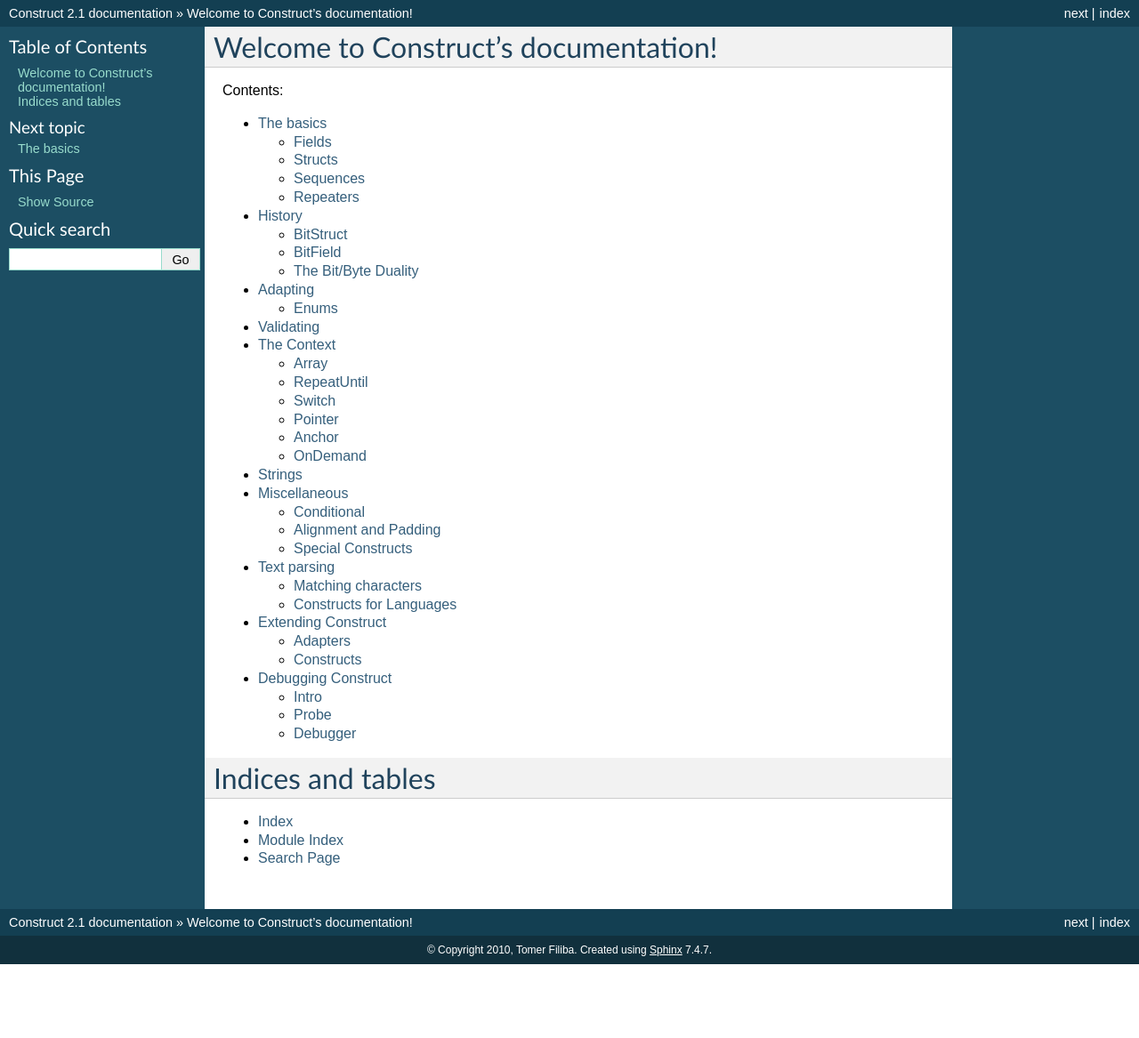
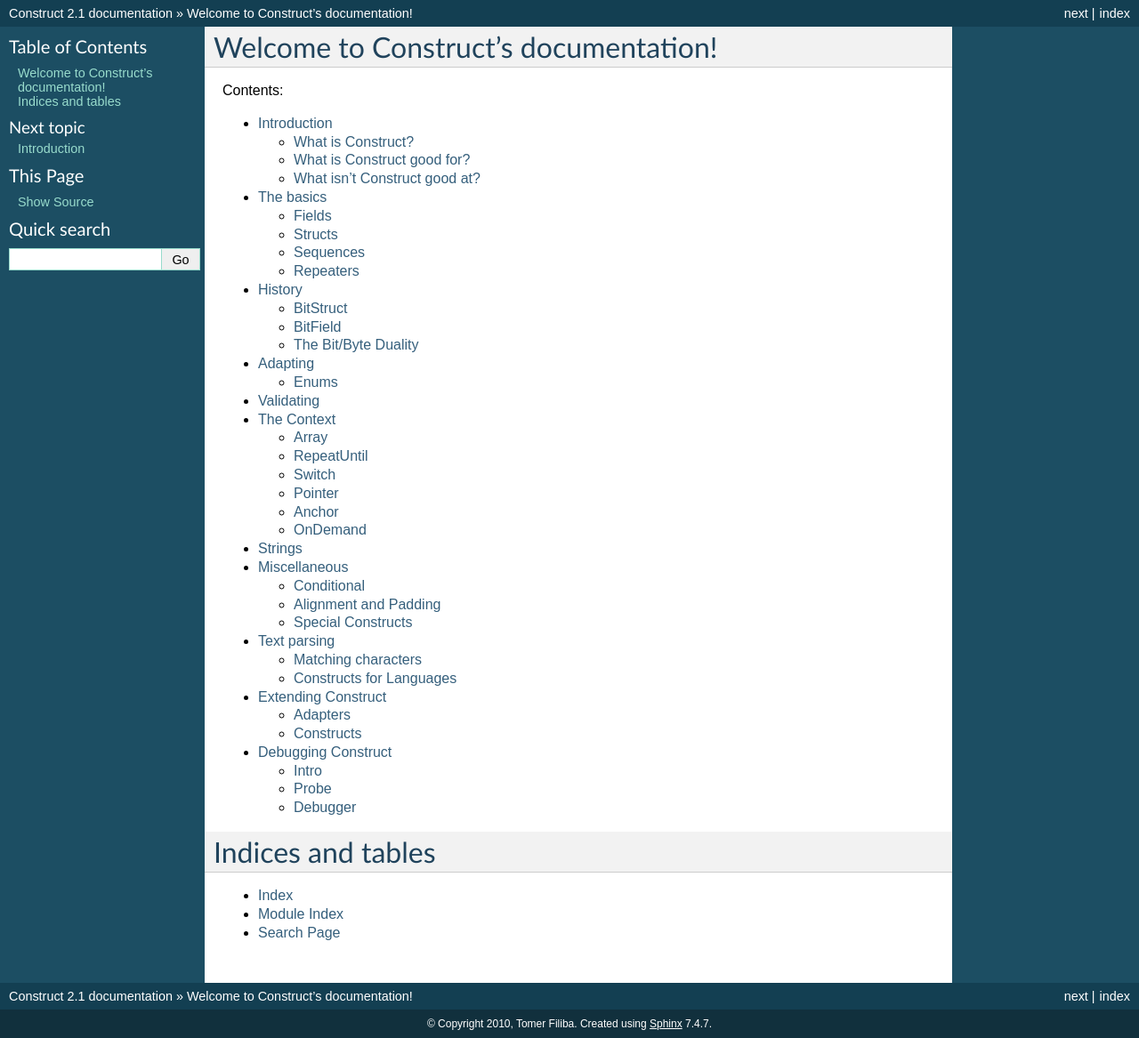
Before and after one commit to MostAwesomeDude/construct, a Sphinx documentation site: the page built from docs/index.rst, in a window 1280 px wide. Shown: the whole page at 89% size. Built offline with Sphinx 7.4.7, drawn with Linux system fonts in a browser that asks for light colours; before the commit the page ends 1084 px from its top, so only the background shows below that; some of the changed lines change nothing that is shown.

Commit message:
docs: Add introduction.

```diff
--- a/docs/index.rst
+++ b/docs/index.rst
@@ -11,6 +11,7 @@
 .. toctree::
    :maxdepth: 2
 
+   intro
    basics
    bitwise
    adapters
--- /dev/null
+++ b/docs/intro.rst
@@ -0,0 +1,57 @@
+============
+Introduction
+============
+
+What is Construct?
+==================
+
+In a nutshell, Construct is a declarative binary parser and builder library.
+To break that down into each different part, Construct is...
+
+Declarative
+-----------
+
+Construct does not force users to write code in order to create parsers and
+builders. Instead, Construct gives users a **domain-specific language**, or
+DSL, for specifying their data structures.
+
+Binary
+------
+
+Construct operates on bytes, not strings, and is specialized for binary data.
+While Construct can consume normal text, it is best suited for binary formats.
+
+Parser and Builder
+------------------
+
+Structures declared in Construct are symmetrical and describe both the parser
+and the builder. This eliminates the possibility of disparity between the
+parsing and building actions, and reduces the amount of code required to
+implement a format.
+
+Library
+-------
+
+Construct is not a framework. It does not have any dependencies besides the
+Python standard library, and does not require users to adapt their code to its
+whims.
+
+What is Construct good for?
+===========================
+
+Construct has been used to parse:
+
+ * Networking formats
+ * Binary file formats
+ * Filesystem layouts
+
+And many other things!
+
+What isn't Construct good at?
+=============================
+
+As previously mentioned, Construct is not a good choice for parsing text, due
+to the typical complexity of text-based grammars and the relative difficulty
+of parsing Unicode correctly. While Construct does have a suite of special
+text-parsing structures, it was not designed to handle text and is not a good
+fit for those applications.
```
